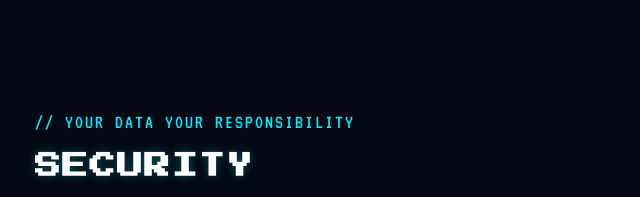
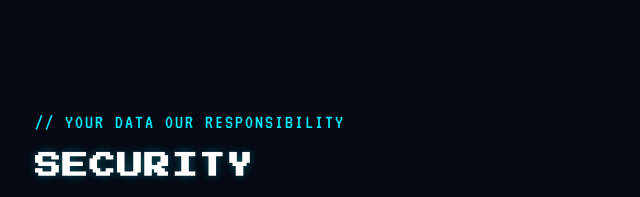
Before and after one commit to Ashzchu/Tursiops-web, a website: page landing.html in a window 1280 px wide. Shown: the part 2677-2874 px from the top of the page, 109-749 px from the left. Drawn offline with Linux system fonts and the light colour scheme; animation ran at ten frames a second.

Commit message:
docs: update security comment and tag to YOUR DATA OUR RESPONSIBILITY

```diff
--- a/landing.html
+++ b/landing.html
@@ -237,9 +237,9 @@
       </ul>
     </section>
 
-    <!-- SECURITY - YOUR DATA YOUR RESPONSIBILITY -->
+    <!-- SECURITY - YOUR DATA OUR RESPONSIBILITY -->
     <section class="content-section" id="security">
-      <div class="section-tag">// YOUR DATA YOUR RESPONSIBILITY</div>
+      <div class="section-tag">// YOUR DATA OUR RESPONSIBILITY</div>
       <h2 class="section-heading">SECURITY</h2>
       <p class="section-subheading">Local by design — nothing leaves your machine unless you choose.</p>
 
```
Also changed, not shown: index.html (+1 -1 lines).
